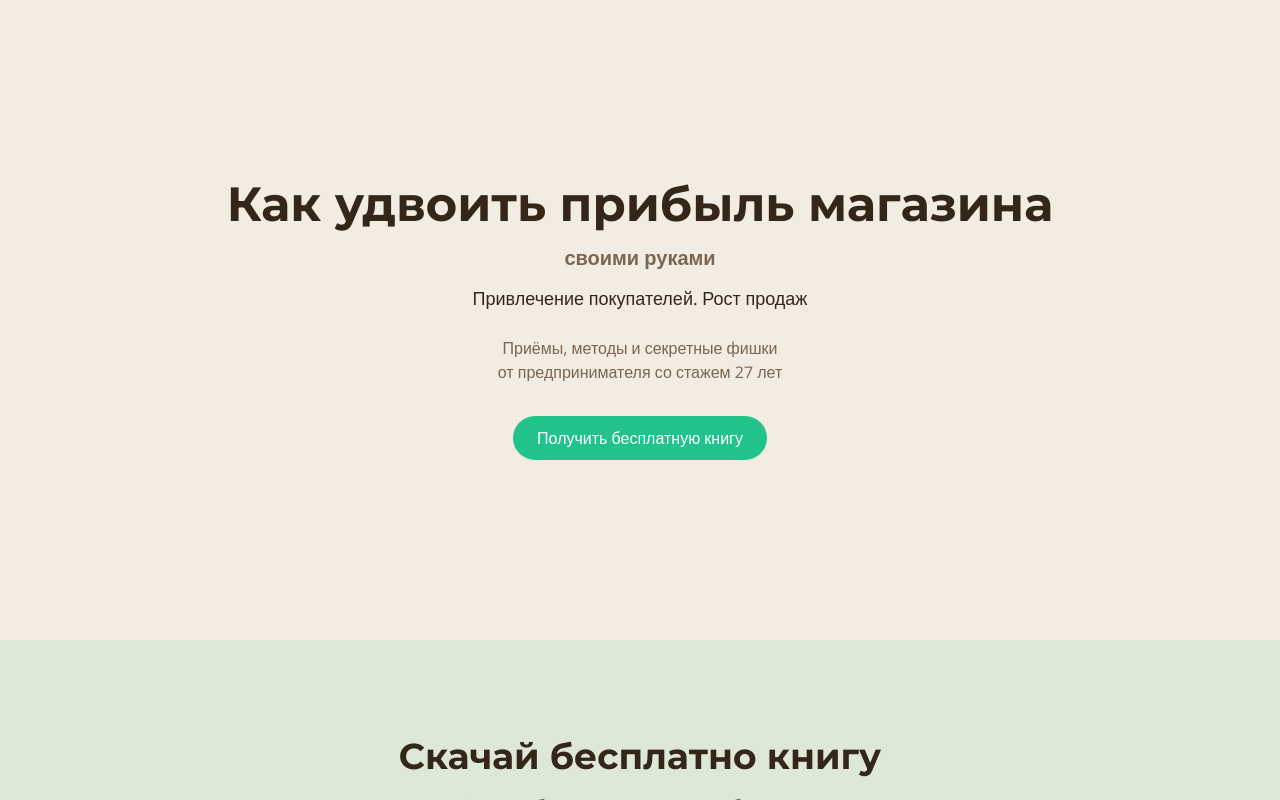
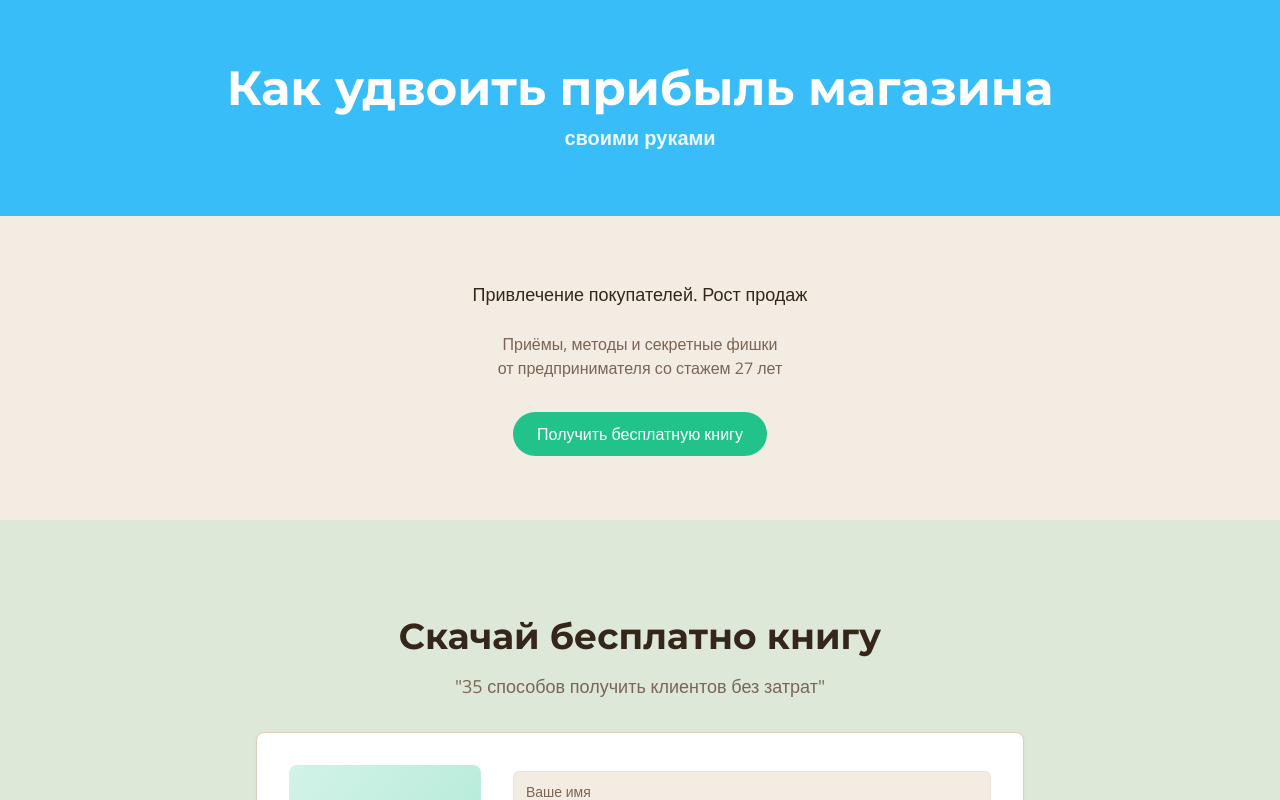
Before and after one commit to pr-poehali-dev/profit-growth-consulting, a React (Vite) app: page / in a window 1280 px wide. Shown: the top 800 px of the page. Built offline with nearby package versions, Linux system fonts and the light colour scheme.

Commit message:
feat: оптимизация продаж магазина

```diff
--- a/src/pages/Index.tsx
+++ b/src/pages/Index.tsx
@@ -32,15 +32,22 @@ export default function Index() {
   return (
     <div className="min-h-screen">
       <main>
-        <section className="min-h-[80vh] flex items-center justify-center">
+        <section className="bg-sky-400 py-16">
+          <div className="container mx-auto px-4">
+            <div className="max-w-4xl mx-auto text-center">
+              <h1 className="text-4xl md:text-5xl font-bold mb-3 leading-tight text-white">
+                Как удвоить прибыль магазина
+              </h1>
+              <p className="text-lg md:text-xl text-white/90 font-semibold">
+                своими руками
+              </p>
+            </div>
+          </div>
+        </section>
+
+        <section className="py-16">
           <div className="container mx-auto px-4">
             <div className="max-w-4xl mx-auto text-center animate-fade-in">
-              <h1 className="text-4xl md:text-5xl font-bold mb-4 leading-tight">
-                Как удвоить прибыль магазина
-              </h1>
-              <p className="text-lg md:text-xl mb-3 text-muted-foreground font-semibold">
-                своими руками
-              </p>
               <p className="text-base md:text-lg mb-6 max-w-2xl mx-auto">
                 Привлечение покупателей. Рост продаж
               </p>
```
